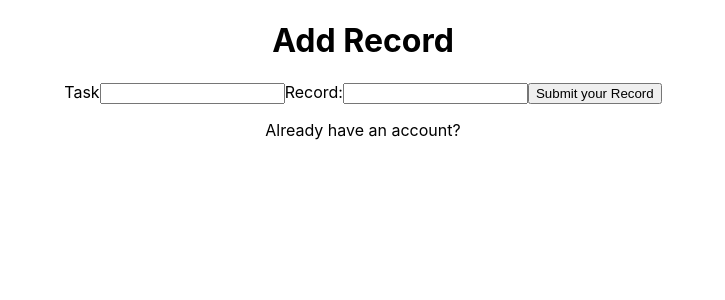
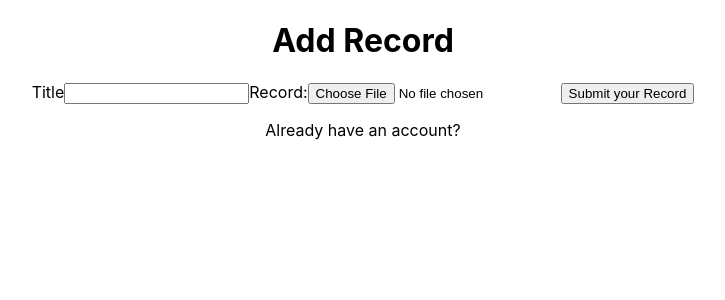
Before and after one commit to zuzmoskvic/module3-project-frontend, a React (Create React App) app: page /addRecord in a window 1280 px wide. Shown: the top 300 px of the page, without its empty margins (277-1002 px from the left). Built offline with nearby package versions, Linux system fonts and the light colour scheme.

Commit message:
working on upload audio

```diff
--- a/src/components/AddRecord.jsx
+++ b/src/components/AddRecord.jsx
@@ -3,17 +3,17 @@ import { useState } from "react";
 import { useNavigate } from "react-router-dom";
 import axios from "axios";
 function AddRecord() {
-  const [task, setTask] = useState("");
-  const [record, setRecord] = useState("");
+  const [title, setTitle] = useState("");
+  const [recordPath, setRecordPath] = useState("");
   const [errorMessage, setErrorMessage] = useState(undefined);
 
   const navigate = useNavigate();
-  const handleTask = (e) => setTask(e.target.value);
-  const handleRecord = (e) => setRecord(e.target.value);
+  const handleTitle = (e) => setTitle(e.target.value);
+  const handleRecordPath = (e) => setRecordPath(e.target.value);
 
   const handleAddRecord = (e) => {
     e.preventDefault();
-    const requestBody = { task, record };
+    const requestBody = { title, recordPath };
 
     axios
       .post(`http://localhost:5005/auth/addRecord`, requestBody)
@@ -32,15 +32,17 @@ function AddRecord() {
       <h1>Add Record</h1>
 
       <form onSubmit={handleAddRecord}>
-        <label>Task</label>
-        <input type="text" name="task" value={task} onChange={handleTask} />
+        <label>Title</label>
+        <input type="text" name="title" value={title} onChange={handleTitle} />
 
         <label>Record:</label>
         <input
-          type="text"
-          name="record"
-          value={record}
-          onChange={handleRecord}
+          type="file"
+          name="recordPath"
+          accept="image/png, image/jpg"
+          id="recordPath"
+          value={recordPath}
+          onChange={handleRecordPath}
         />
 
         <button type="submit">Submit your Record</button>
--- a/src/components/RecordsPage.jsx
+++ b/src/components/RecordsPage.jsx
@@ -1,15 +1,14 @@
 import React from "react";
-import { useLocation } from "react-router-dom";
+//import { useLocation } from "react-router-dom";
 
 function RecordsPage() {
-  const location = useLocation();
-  const { requestBody } = location.state;
+  /*const location = useLocation();
+  const { requestBody } = location.state;*/
 
   return (
     <div>
       <h1>Records Page</h1>
-      <p><strong>TASK: </strong>{requestBody.task}</p>
-      <p><strong>RECORD: </strong>{requestBody.record}</p>
+
     </div>
   );
 }
--- a/src/context/auth.context.js
+++ b/src/context/auth.context.js
@@ -56,8 +56,8 @@ try{
   const { record } = await axios.get("http://localhost:5005/auth/addRecord", {
 
     body: {
-      task: gotRecord.task,
-      record: gotRecord.record,
+      title: gotRecord.task,
+      recordPath: gotRecord.recordPath,
     },
 
   });
```
